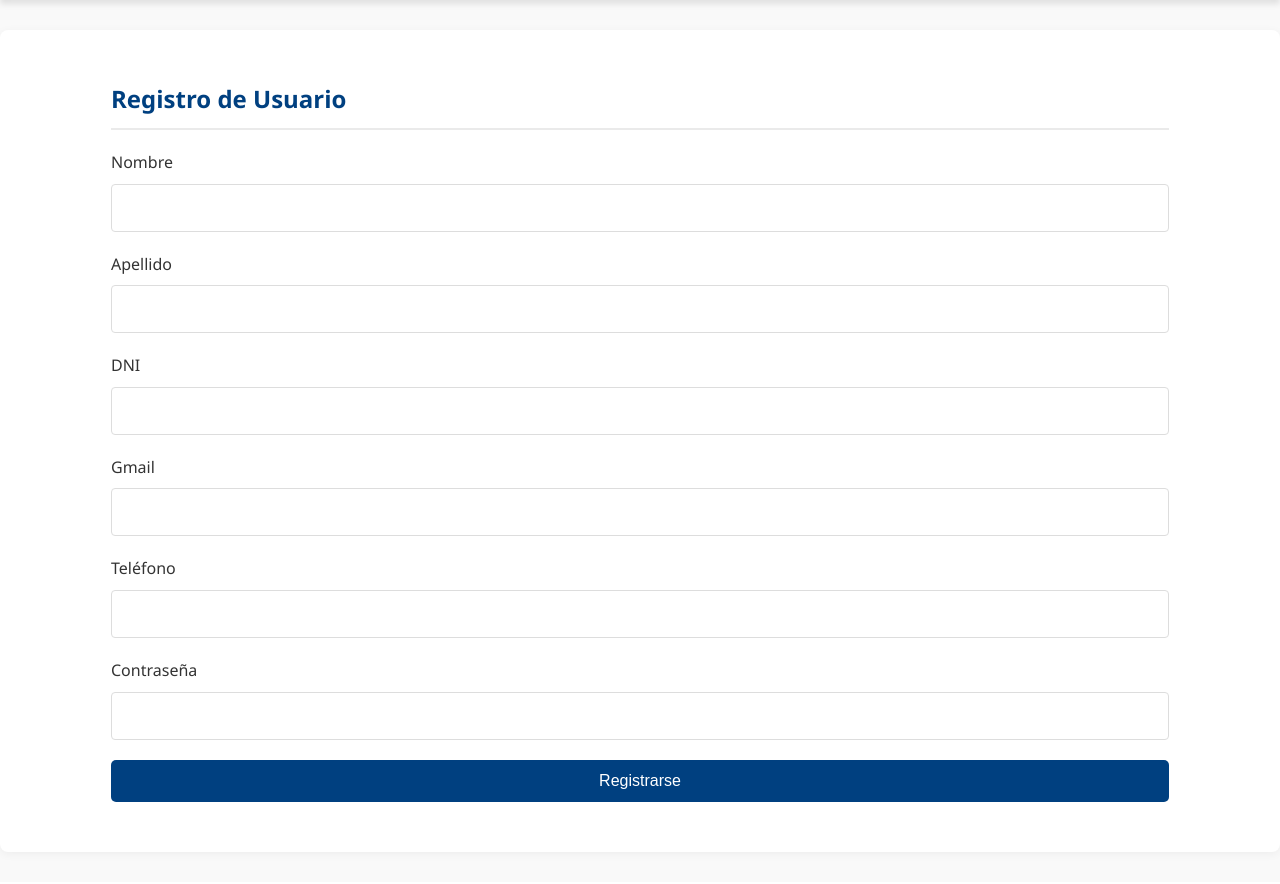
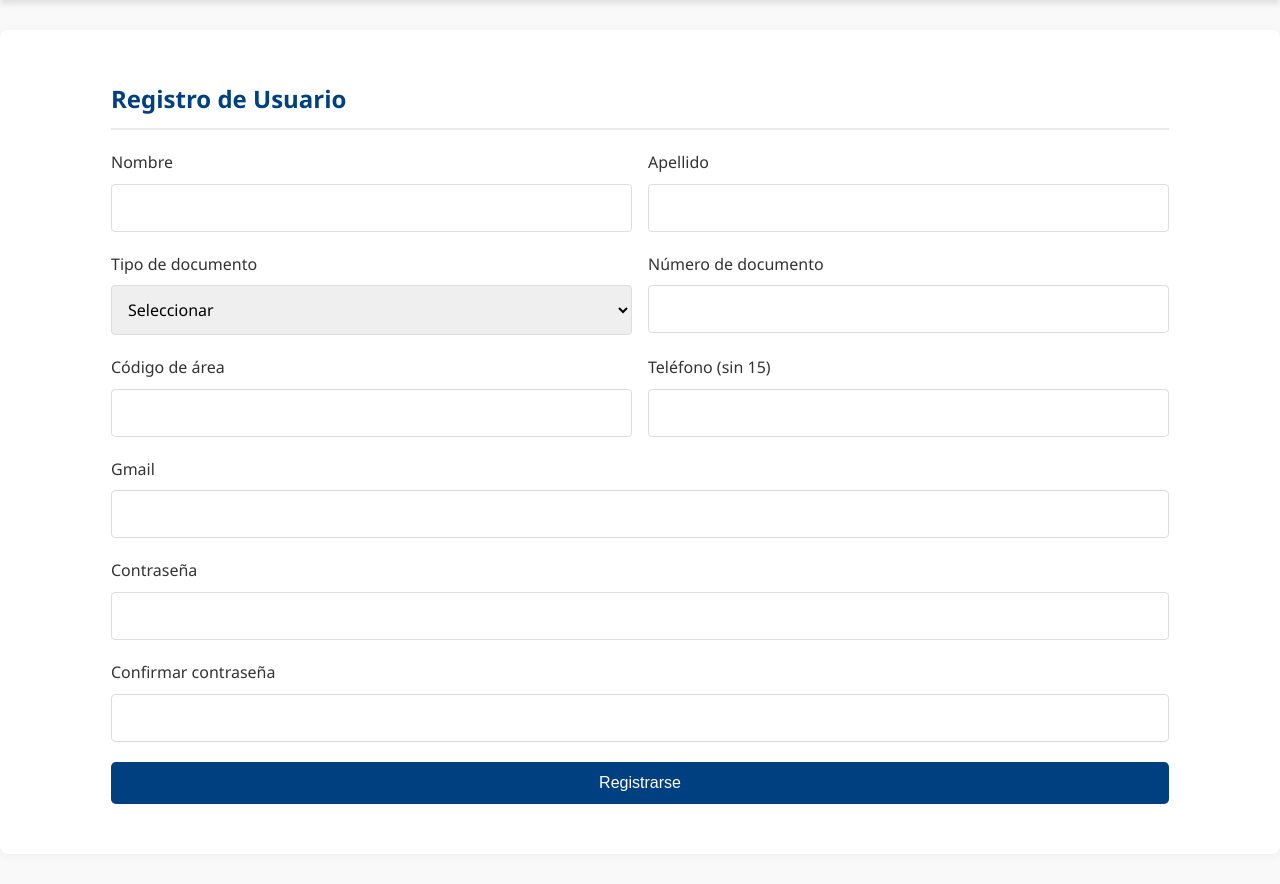
Before and after one commit to JulietaFontana/congresov3o4, a PHP site: page /congreso/registro.php in a window 1280 px wide. Shown: the part 146-1030 px from the top of the page. Before the commit the page ends 1000 px from the top, so only its background shows below. Run offline with PHP 8.4, Linux system fonts and the light colour scheme.

Commit message:
reigstroactualizado

```diff
--- a/cambiosfuturos.txt
+++ b/cambiosfuturos.txt
@@ -14,7 +14,7 @@
 
 ------
 
-.q se asignar como ponentes
+.q se asignar como ponentes ....
 
 
 .pedir tipo de documento (verificar todos lso daots ingresados, como si fueran nenes)
--- a/registro.php
+++ b/registro.php
@@ -14,35 +14,81 @@
     <section id="registro">
       <div class="container">
         <h2>Registro de Usuario</h2>
-            <form method="POST" action="insertar_usuario.php">
+        <form method="POST" action="insertar_usuario.php" onsubmit="return validarFormulario()">
+
+          <div class="form-row">
             <div class="form-group">
               <label for="nombre">Nombre</label>
-                    <input type="text" id="nombre" name="nombre" required>
+              <input type="text" id="nombre" name="nombre" pattern="[A-Za-zÁÉÍÓÚáéíóúÑñ\s]+" title="Solo letras y espacios" required>
             </div>
             <div class="form-group">
               <label for="apellido">Apellido</label>
-                    <input type="text" id="apellido" name="apellido" required>
+              <input type="text" id="apellido" name="apellido" pattern="[A-Za-zÁÉÍÓÚáéíóúÑñ\s]+" title="Solo letras y espacios" required>
+            </div>
+          </div>
+
+          <div class="form-row">
+  <div class="form-group">
+    <label for="tipo_doc">Tipo de documento</label>
+    <select id="tipo_doc" name="tipo_doc" required>
+      <option value="">Seleccionar</option>
+      <option value="DNI">DNI</option>
+      <option value="Pasaporte">Pasaporte</option>
+      <option value="Otro">Otro</option>
+    </select>
+  </div>
+
+  <div class="form-group">
+    <label for="dni">Número de documento</label>
+    <input type="text" id="dni" name="dni" pattern="\d{7,9}" title="Debe tener entre 7 y 9 dígitos numéricos" required>
+  </div>
+</div>
+
+
+          <div class="form-row">
+            <div class="form-group">
+              <label for="cod_area">Código de área</label>
+              <input type="text" id="cod_area" name="cod_area" pattern="\d{2,4}" title="Ej: 223" required>
             </div>
             <div class="form-group">
-                    <label for="dni">DNI</label>
-                    <input type="text" id="dni" name="dni" required>
+              <label for="telefono">Teléfono (sin 15)</label>
+              <input type="text" id="telefono" name="telefono" pattern="\d{6,8}" title="Ej: 12345678" required>
             </div>
+          </div>
+
           <div class="form-group">
             <label for="email">Gmail</label>
-                    <input type="email" id="email" name="email" required>
+            <input type="email" id="email" name="email" pattern="^[a-zA-Z0-9._%+-]+@gmail\.com$" title="Debe ser una dirección @gmail.com" required>
           </div>
-                <div class="form-group">
-                    <label for="telefono">Teléfono</label>
-                    <input type="text" id="telefono" name="telefono" required>
-                </div>
+
           <div class="form-group">
             <label for="password">Contraseña</label>
             <input type="password" id="password" name="password" required>
           </div>
+
+          <div class="form-group">
+            <label for="confirmar_password">Confirmar contraseña</label>
+            <input type="password" id="confirmar_password" name="confirmar_password" required>
+          </div>
+
           <button type="submit" class="btn">Registrarse</button>
         </form>
       </div>
     </section>
   </main>
+
+  <script>
+    function validarFormulario() {
+      const password = document.getElementById('password').value;
+      const confirmar = document.getElementById('confirmar_password').value;
+
+      if (password !== confirmar) {
+        alert("Las contraseñas no coinciden.");
+        return false;
+      }
+
+      return true;
+    }
+  </script>
 </body>
 </html>
--- a/styles.css
+++ b/styles.css
@@ -19,6 +19,15 @@ html {
   margin: 0;
   padding: 0;
 }
+/*registro*/
+.form-row {
+  display: flex;
+  gap: 1rem;
+}
+.form-row .form-group {
+  flex: 1;
+}
+
 /* asistir.php*/
 /* === Estilos específicos para asistir.php (confirmación de asistencia) === */
 
```
Also changed, not shown: insertar_usuario.php (+27 -7 lines), js.js (+12 -1 lines). Lines whose indentation alone changed are shown as unchanged.
